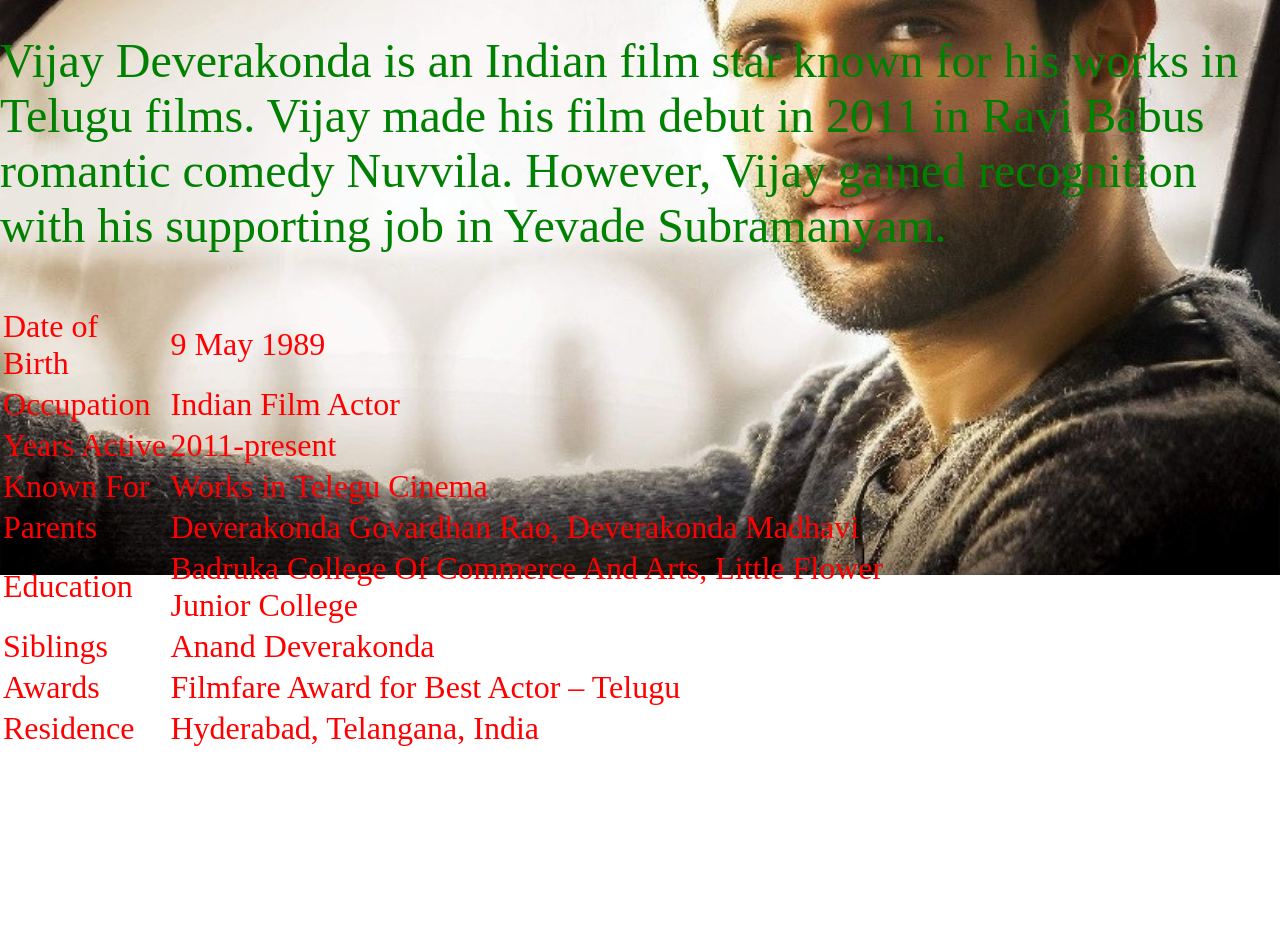
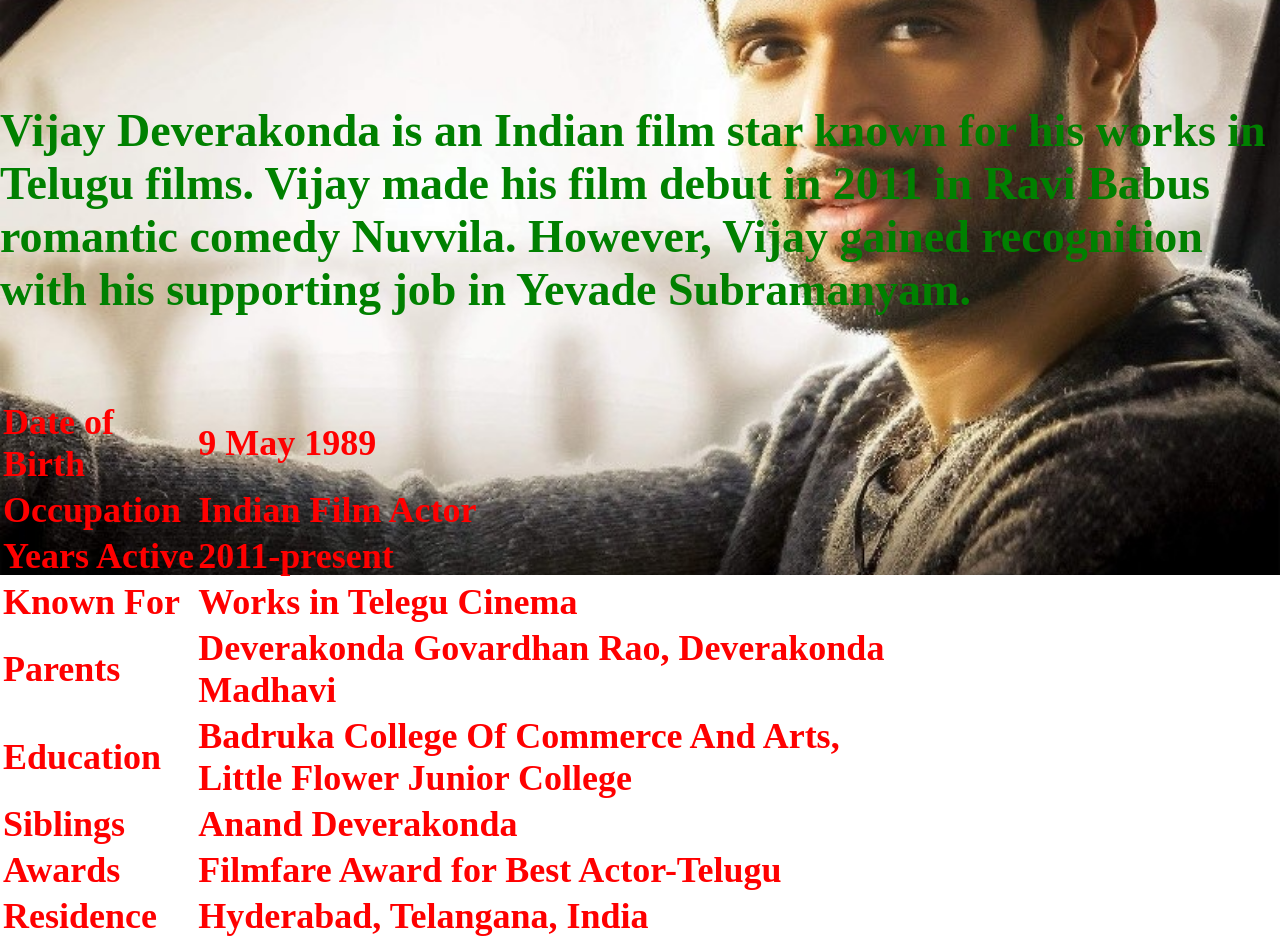
Before and after one commit to allurivamsi5/2019501118_WP, a plain HTML site: page Day-4/project0/Biography.html in a window 1280 px wide. Shown: the part 225-1165 px from the top of the page. Before the commit the page ends 975 px from the top, so only its background shows below. Drawn offline with Linux system fonts and the light colour scheme.

Commit message:
Biography scss

```diff
--- a/Day-4/project0/Biography.html
+++ b/Day-4/project0/Biography.html
@@ -1,4 +1,4 @@
-<!DOCTYPE html>
+<!-- <!DOCTYPE html>
 <html>
     <head>
         <title>ROWDY!.COM/Biography</title>
@@ -54,4 +54,62 @@
         </div>
 
     </body>
+</html> -->
+<!DOCTYPE html>
+<html>
+    <head>
+        <title>ROWDY!.COM/Biography</title>
+        <link rel="stylesheet" href="Biography.css">
+    </head>
+    <body>
+        <div class="bg">
+            <a href="HomePage.html" target="_blank">Home</a><br><br><br><br><br><br>
+            <div id ="one">
+             <h1>Vijay Deverakonda Biography</h1><br><br>
+             <p class="t1">Vijay Deverakonda is an Indian film star known for his works in Telugu
+                 films. Vijay made his film debut in 2011 in Ravi Babus romantic comedy Nuvvila. However,
+                 Vijay gained recognition with his supporting job in Yevade Subramanyam.</p><br><br>
+
+            <table class="t2" style="width:70%">
+                <tr>
+                    <td>Date of Birth</td>
+                    <td>9 May 1989</td>
+                </tr>
+                <tr>
+                    <td>Occupation</td>
+                    <td>Indian Film Actor</td>
+                </tr>
+                <tr>
+                    <td>Years Active</td>
+                    <td>2011-present</td>
+                </tr>
+                <tr>
+                    <td>Known For</td>
+                    <td>Works in Telegu Cinema</td>
+                </tr>
+                <tr>
+                    <td>Parents</td>
+                    <td>Deverakonda Govardhan Rao, Deverakonda Madhavi</td>
+                </tr>
+                <tr>
+                    <td>Education</td>
+                    <td>Badruka College Of Commerce And Arts, Little Flower Junior College</td>
+                </tr>
+                <tr>
+                    <td>Siblings</td>
+                    <td>Anand Deverakonda</td>
+                </tr>
+                <tr>
+                    <td>Awards</td>
+                    <td>Filmfare Award for Best Actor-Telugu</td>
+                </tr>
+                <tr>
+                    <td>Residence</td>
+                    <td>Hyderabad, Telangana, India</td>
+                </tr>
+            </table>
+            </div>
+        </div>
+
+    </body>
 </html>
--- /dev/null
+++ b/Day-4/project0/Biography.scss
@@ -0,0 +1,76 @@
+// body, html {
+//     height: 100%;
+//     margin: 0;
+//     }
+
+//     .bg {
+//     background-image: url("Vijay-Devarakonda-Age-1.jpg");
+//     height: 100%;
+//     background-position: center;
+//     background-repeat: no-repeat;
+//     background-size: 100%;
+
+//     }
+//     a:link, a:visited {
+//         background-color: #1cac47;
+//         color: white;
+//         position: absolute;
+//         padding: 14px 45px;
+//         text-align: center;
+//         font-size: 36px;
+//         text-decoration: none;
+//         display: inline-block;
+//         border-radius: 15px;
+//     }
+$var:red;
+$var1:green;
+$var2:white;
+
+div#one{
+    font-style: inherit;
+    h1{
+        color:$var;
+        font-size: 56px;
+    }
+    p{
+        font-size:46px;
+    }
+    table{
+        font-size:36px;
+    }
+}
+body, html {
+        height: 100%;
+        margin: 0;
+}
+.bg {
+    background-image: url("Vijay-Devarakonda-Age-1.jpg");
+    height: 100%;
+    background-position: center;
+    background-repeat: no-repeat;
+    background-size: 100%;
+
+    }
+    a:link, a:visited {
+        background-color: #1cac47;
+        color: white;
+        position: absolute;
+        padding: 14px 45px;
+        text-align: center;
+        font-size: 36px;
+        text-decoration: none;
+        display: inline-block;
+        border-radius: 15px;
+}
+.t1,.t2{
+    font-weight: bold;
+    text-decoration: none;
+}
+.t1{
+    color:$var1;
+
+}
+.t2{
+    color:$var;
+
+}
```
Also changed, not shown: Day-4/project0/Biography.css, 1 other file.
